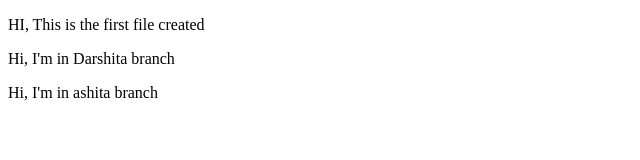
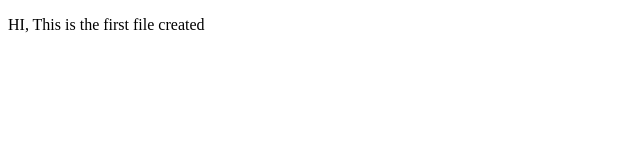
Before and after one commit to DarshitaJjw/DEMO-Repo, a plain HTML site: page index.html in a window 1280 px wide. Shown: the whole page, without its empty margins (0-640 px from the left). Drawn offline with Linux system fonts and the light colour scheme.

Commit message:
deleted 2 lines

```diff
--- a/index.html
+++ b/index.html
@@ -7,7 +7,7 @@
 </head>
 <body>
     <p>HI, This is the first file created</p>
-    <p>Hi, I'm in Darshita branch</p>
-    <p>Hi, I'm in ashita branch</p>
+
+
 </body>
 </html>
```
